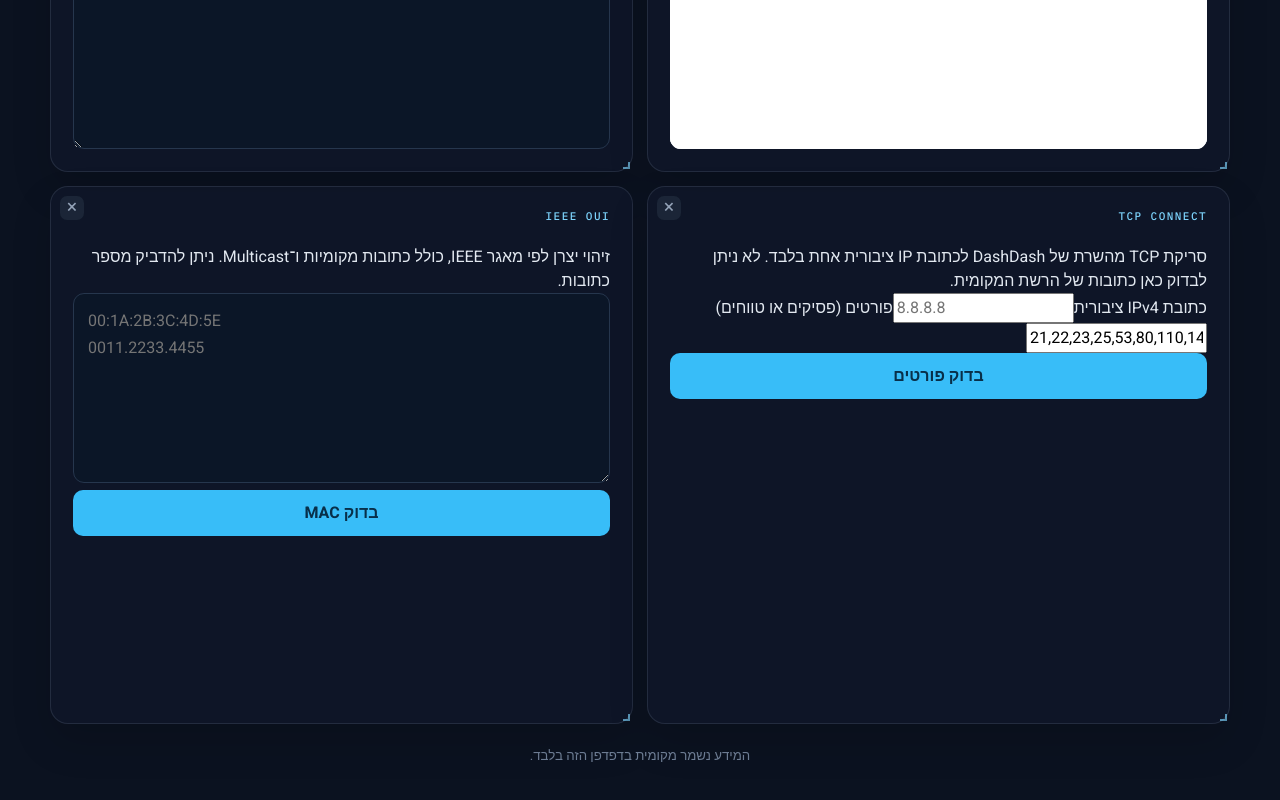
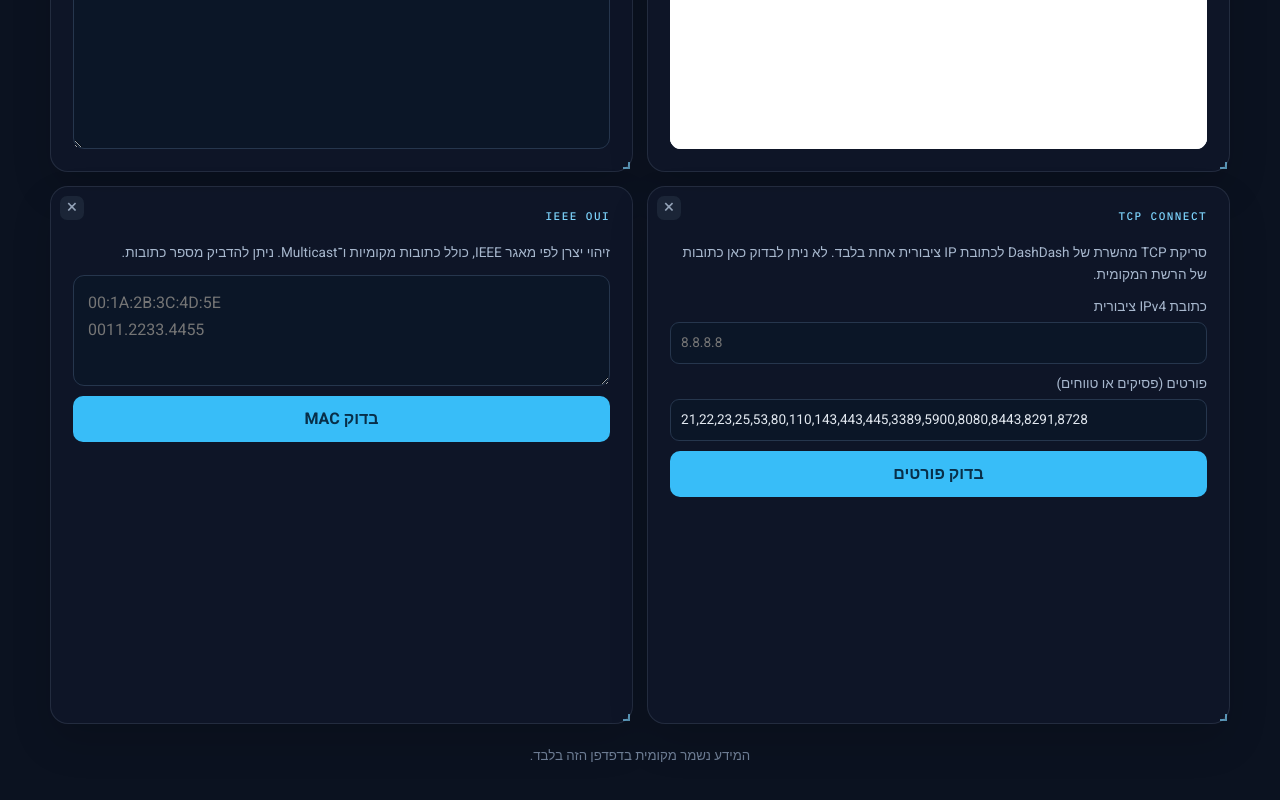
Before and after one commit to Dovshmi/DashDash, a React (Vite) app: page / in a window 1280 px wide. Shown: the part 1065-1865 px from the top of the page. Built offline with nearby package versions, Linux system fonts and the light colour scheme.

Commit message:
Style network tools to match dashboard

```diff
--- a/src/styles.css
+++ b/src/styles.css
@@ -27,3 +27,21 @@ h1, h2, p { margin: 0; } h1 { font-size: clamp(1.8rem, 4vw, 2.45rem); line-heigh
 .drawing-card { margin-top: 0; }.drawing-tools { display: flex; flex-wrap: wrap; gap: 13px; align-items: center; margin-bottom: 14px; flex: 0 0 auto; }.drawing-tools label { display: flex; gap: 7px; align-items: center; color: #b8c6d8; font-size: .9rem; }.drawing-tools input[type='color'] { width: 35px; height: 28px; padding: 1px; background: transparent; border: 0; }.drawing-tools input[type='range'] { accent-color: #38bdf8; }.canvas { display: block; flex: 1 1 auto; min-height: 0; width: 100%; height: auto; aspect-ratio: auto; background: #fff; border-radius: 11px; cursor: crosshair; touch-action: none; box-shadow: inset 0 0 0 1px #d5dce6; }
 footer { color: #718198; font-size: .83rem; text-align: center; margin-top: 22px; }
 @media (max-width: 700px) { .app-shell { width: min(100% - 22px, 600px); padding-top: 19px; }.grid { grid-template-columns: 1fr; gap: 12px; }.notes-card { grid-column: auto; }.card { padding: 17px; border-radius: 14px; }.topbar { align-items: flex-start; flex-direction: column; margin-bottom: 16px; }.topbar-actions { width: 100%; justify-content: flex-start; }.layout-hint { display: none; }.drag-handle { cursor: grab; }.bsmart { padding: 10px 12px; }.timer { margin: 17px 0; }.drawing-card { margin-top: 12px; }.canvas { border-radius: 8px; } }
+
+
+.network-card { display:flex; flex-direction:column; gap:10px; }
+.network-card .card-heading { margin-bottom:0; }
+.network-hint { color:#a8b8ce; font-size:.85rem; line-height:1.6; }
+.network-card textarea { min-height:85px; resize:vertical; }
+.network-card input { background:#0b1627; border:1px solid #26364d; border-radius:9px; color:#e2e8f0; padding:10px; width:100%; }
+.network-label { color:#a8b8ce; display:grid; gap:5px; font-size:.85rem; }
+.network-actions { display:flex; gap:8px; }
+.network-actions .primary-button { flex:1; }
+.network-error { color:#fda4af; font-size:.83rem; overflow-wrap:anywhere; }
+.network-results { display:grid; gap:6px; overflow:auto; font-family:'IBM Plex Mono',monospace; font-size:.78rem; }
+.network-result { display:grid; grid-template-columns:minmax(0,1fr); gap:4px; background:#0b1627; border:1px solid rgba(148,163,184,.13); border-radius:9px; padding:9px; overflow-wrap:anywhere; }
+.network-result strong { color:#e2e8f0; }
+.network-result span { color:#7dd3fc; }
+.network-result small { color:#94a3b8; }
+.port-row { grid-template-columns:minmax(0,1fr) auto auto; align-items:center; }
+.port-status.open { color:#86efac; } .port-status.closed { color:#fb7185; } .port-status.timeout { color:#facc15; }
```
